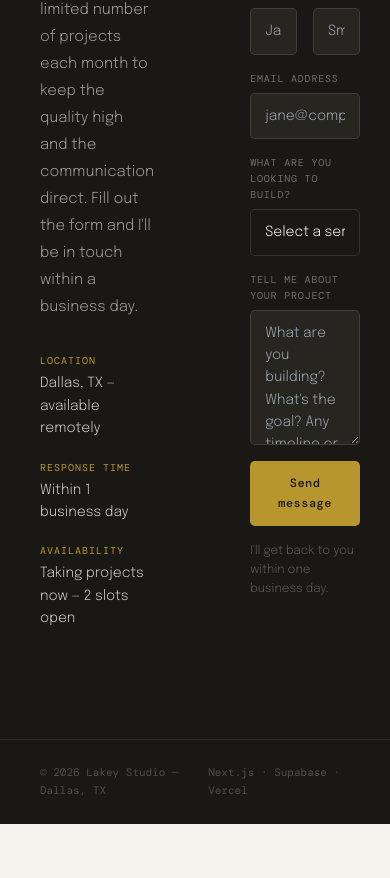
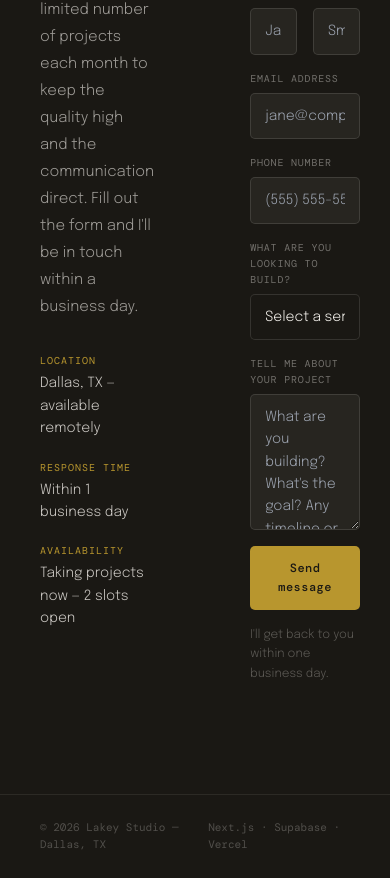
Before and after one commit to nathanlakey/nathan-portfolio, a Next.js app: page / in a window 390 px wide. Shown: the part 6747-7625 px from the top of the page. Before the commit the page ends 7571 px from the top, so only its background shows below. Built offline with nearby package versions, Linux system fonts and the light colour scheme.

Commit message:
Add phone number field to contact form

```diff
--- a/src/app/api/contact/route.ts
+++ b/src/app/api/contact/route.ts
@@ -2,7 +2,7 @@ import { NextRequest, NextResponse } from 'next/server'
 
 export async function POST(req: NextRequest) {
   const body = await req.json()
-  const { fname, lname, email, service, message } = body
+  const { fname, lname, email, phone, service, message } = body
 
   if (!fname || !email) {
     return NextResponse.json({ error: 'Missing required fields' }, { status: 400 })
@@ -13,7 +13,7 @@ export async function POST(req: NextRequest) {
 
   if (!apiKey || !toEmail) {
     // In dev without env vars, just log and return success
-    console.log('Contact form submission:', { fname, lname, email, service, message })
+    console.log('Contact form submission:', { fname, lname, email, phone, service, message })
     return NextResponse.json({ success: true })
   }
 
@@ -33,6 +33,7 @@ export async function POST(req: NextRequest) {
           <h2>New project inquiry</h2>
           <p><strong>Name:</strong> ${fname} ${lname ?? ''}</p>
           <p><strong>Email:</strong> ${email}</p>
+          <p><strong>Phone:</strong> ${phone || 'Not provided'}</p>
           <p><strong>Service:</strong> ${service || 'Not specified'}</p>
           <hr />
           <p><strong>Message:</strong></p>
--- a/src/components/Contact.tsx
+++ b/src/components/Contact.tsx
@@ -19,7 +19,7 @@ const inputStyle: React.CSSProperties = {
 export default function Contact() {
   const [status, setStatus] = useState<'idle' | 'sending' | 'sent' | 'error'>('idle')
   const [form, setForm] = useState({
-    fname: '', lname: '', email: '', service: '', message: '',
+    fname: '', lname: '', email: '', phone: '', service: '', message: '',
   })
 
   const handleChange = (
@@ -140,6 +140,17 @@ export default function Contact() {
             </div>
 
             <div style={{ display: 'flex', flexDirection: 'column', gap: '6px' }}>
+              <label style={labelStyle}>Phone number</label>
+              <input
+                type="tel" name="phone" placeholder="(555) 555-5555"
+                value={form.phone} onChange={handleChange}
+                style={inputStyle}
+                onFocus={e => { e.target.style.borderColor = 'var(--gold)' }}
+                onBlur={e => { e.target.style.borderColor = 'rgba(247,244,239,0.12)' }}
+              />
+            </div>
+
+            <div style={{ display: 'flex', flexDirection: 'column', gap: '6px' }}>
               <label style={labelStyle}>What are you looking to build?</label>
               <select
                 name="service" value={form.service} onChange={handleChange}
```
